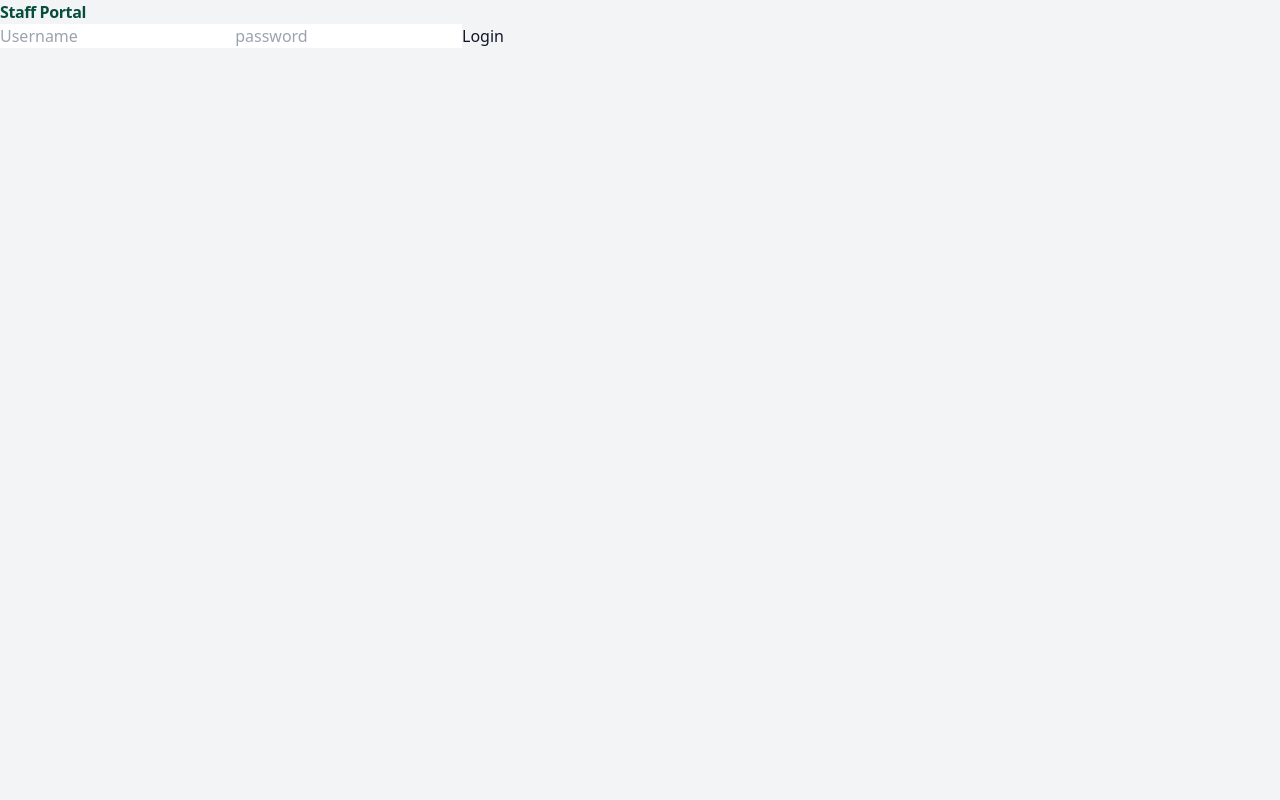
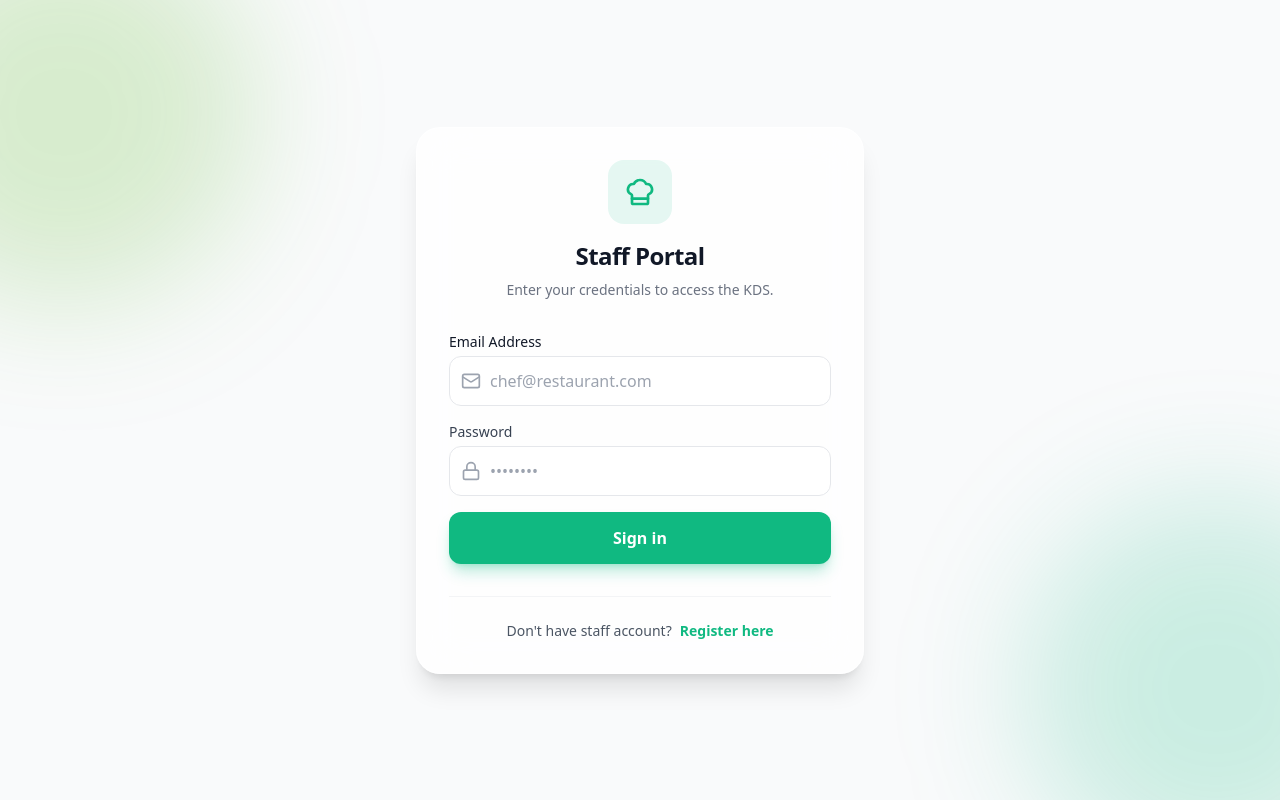
Before and after one commit to smartwachira/smart-table, a React (Vite) app in the folder client/: page /login in a window 1280 px wide. Built offline with nearby package versions, Linux system fonts and the light colour scheme; no server answers.

Commit message:
feat: enhance Login component; refactor authentication logic and improve UI for staff portal; add role and venue ID handling

```diff
--- a/client/src/components/Login .jsx
+++ b/client/src/components/Login .jsx
@@ -1,55 +1,241 @@
-import { useState } from 'react';
+import {useState} from 'react';
+import { useNavigate } from 'react-router-dom';
 import axios from  'axios';
-import { useNavigate} from 'react-router-dom';
-//import './Login.css';
-import toast from 'react-hot-toast';
+import toast from  'react-hot-toast';
+import { ChefHat, Mail, Lock, User, Loader2, ShieldCheck, Store} from 'lucide-react';
 
-const Login = ()=>{
-    //The memory
-    const [username, setUsername] = useState('');
-    const [password, setPassword] = useState('');
+const AuthPortal = () => {
     const navigate = useNavigate();
+    const [isLogin, setIsLogin] = useState(true);
+    const [isLoading, setIsLoading] = useState(false);
 
-    const handleLogin = async (e)=>{
+    // Form State
+    const [formData, setFormData] = useState({
+        name: '',
+        email: '',
+        password: '',
+        role:'kitchen',// Default role for signup
+        venueId: ''
+    });
+
+    const handleChange = (e)=>{
+        setFormData({...formData, [e.target.name]: e.target.value});
+    };
+
+    const handleSubmit = async (e)=>{
         e.preventDefault();
-        try{
-            //authourise
-            //The Handshake
-            const res = await axios.post('/api/auth/login',{username, password});
+        setIsLoading(true);
+        toast.loading(isLogin ? "Authenticating..." : "Creating account...",{id: 'auth'});
 
-            // SAVE THE BADGE
-            localStorage.setItem("token", res.data.token);
-            localStorage.setItem('role',res.data.role);
-            localStorage.setItem('venueId',res.data.venue_id);
+        try {
+            const endpoint = isLogin
+                ? '/api/auth/login'
+                : '/api/auth/register';
+            const payload = isLogin
+                ? { email: formData.email, password: formData.password}
+                : formData;
 
-            toast.success(`Welcome back, ${res.data.role}!`,{
-                icon: '👋',
-            });
+            const response = await axios(endpoint, payload);
 
-            //Redirect based on Rank
-            if (res.data.role === "kitchen"){
-                navigate(`/kitchen/${res.data.venueId}`);
-            } else if(res.data.role === "manager"){
-                navigate(`/kitchen/${res.data.venueId}`);
-            } else{
-                navigate('/')
+            //Save credentials to localStorage
+            localStorage.setItem('token',response.data.token);
+            localStorage.setItem('role',response.data.user.role);
+            localStorage.setItem('venueId', response.data.user.venue_id);
+
+            toast.success(isLogin
+                ? 'Welcome back!'
+                : "Account created successfully!",
+                {id: 'auth'}
+            );
+
+            // Route based on role
+            if (response.data.user.role === 'manager' || response.data.user.role === 'kitchen'){
+                navigate(`/kitchen/${response.data.user.venue_id}`);
+            } else {
+                navigate('/');
             }
 
-        } catch(err){
-            toast.error("Invalid Username or Password");
-            console.log((err));
+        } catch (error){
+            console.error("Auth Error:", error);
+            const errorMessage = error.response?.data?.message || "Authentication failed. Please try again.";
+            toast.error(errorMessage, {id: 'auth'});
+        } finally {
+            setIsLoading(false);
         }
     };
 
-    return(
-        <div className="login-container">
-            <form onSubmit={handleLogin} className="login-form">
-                <h2>Staff Portal</h2>
-                <input type="text" placeholder='Username' value={username} onChange={(e)=>setUsername(e.target.value)}/>
-                <input type="password" placeholder=' password' value={password} onChange={(e)=> setPassword(e.target.value)} />
-                <button type='submit'>Login</button>
-            </form>
+    return (
+        <div className="min-h-screen bg-gray-50 flex flex-col justify-center items-center p-4 relative overflow-hidden animate-fadeIn">
+            {/* Background Decorative Elements */}
+            <div className='absolute top-[-10%] left-[-10%] w-96 h-96 bg-[#52B520]/20 rounded-full blur-3xl'></div>
+            <div className='absolute bottom-[-10%] right-[-10%] w-96 h-96 bg-brand-primary/20 rounded-full blur-3xl'></div>
+
+            <div className="w-full max-w-md bg-white/80 backdrop-blur-xl rounded-3xl shadow-xl border border-white/50 p-8 relative z-10">
+                {/* Header Section  */}
+                <div className="text-center mb-8">
+                    <div className="inline-flex items-center justify-center w-16 h-16 rounded-2xl bg-brand-primary/10 mb-4">
+                        <ChefHat className="w-8 h-8 text-brand-primary"></ChefHat>
+                    </div>
+                    <h1 className="text-2xl font-bold text-gray-900">
+                        {isLogin
+                            ? 'Staff Portal'
+                            : 'Register Staff'
+                        }
+                    </h1>
+                    <p className="text-gray-500 text-sm mt-2">
+                        {isLogin
+                            ? 'Enter your credentials to access the KDS.'
+                            : 'Create a new account for your kitchen team.'
+                        }
+                    </p>
+                </div>
+
+                {/* Form Section */}
+                <form onSubmit={handleSubmit} className="space-y-4">
+                    {/* Conditionally render field for Sign Up */}
+                    {!isLogin && (
+                        <div className="animate-fadeIn">
+                            <label className="block text-sm font-medium text-gray-700 mb-1">Full Name</label>
+                            <div className="relative">
+                                <div className="absolute inset-y-0 left-0 pl-3 flex items-center pointer-events-none">
+                                    <User className="h-5 w-5 text-gray-400"></User>
+                                </div>
+                                <input
+                                    type="text"
+                                    name='name'
+                                    required={!isLogin}
+                                    value={formData.name}
+                                    onChange={handleChange}
+                                    placeholder='Chef Gordon'
+                                    className='block w-full pl-10 pr-3 border border-gray-200 rounded-xl focus:ring-brand-primary transition-all bg-white/50'
+                                />
+                            </div>
+                        </div>
+                    )}
+
+                    {/* Email Field (Used in both) */}
+                    <div>
+                        <label  className="block text-sm font-medium text-gray mb-1">Email Address</label>
+                        <div className="relative">
+                            <div className="absolute inset-y-0 left-0 pl-3 flex items-center pointer-events-none">
+                                <Mail className='h-5 w-5 text-gray-400'></Mail>
+                            </div>
+                            <input
+                                type="email"
+                                required
+                                value={formData.email}
+                                onChange={handleChange}
+                                name='email'
+                                placeholder='chef@restaurant.com'
+                                className="block w-full pl-10 pr-3 py-3 border border-gray-200 rounded-xl focus:ring-brand-primary focus:border-brand-primary transition-all bg-white/50"
+                            />
+
+                        </div>
+                    </div>
+
+                    {/* Password Field (Used in both)  */}
+                    <div>
+                        <label className="block text-sm font-medium text-gray-700 mb-1">Password</label>
+                        <div className="relative">
+                            <div className="absolute inset-y-0 left-0 pl-3 flex items-center pointer-events-none">
+                                <Lock className="h-5 w-5 text-gray-400"></Lock>
+                            </div>
+                            <input
+                                type="text"
+                                name='password'
+                                required
+                                value={formData.password}
+                                onChange={handleChange}
+                                placeholder='••••••••'
+                                className="block w-full pl-10 pr-3 py-3 border border-gray-200 rounded-xl focus:ring-brand-primary focus:border-brand-primary transition-all bg-white/50" />
+                        </div>
+                    </div>
+
+                    {/* Conditionally render Role & Venue for Sign Up */}
+                    {!isLogin && (
+                        <div className="grid grid-cols-2 gap-4 animate-fadeIn">
+                            <div>
+                                <label  className="block text-sm font-medium text-grey-700 mb-1">Role</label>
+                                <div className="relative">
+                                    <div className="absolute inset-y-0 left-0 pl-3 flex items-center pointer-events-none">
+                                        <ShieldCheck className='h-5 w-5 text-gray-400'/>
+                                    </div>
+                                    <select
+                                        name="role"
+                                        value={formData.role}
+                                        onChange={handleChange}
+                                        className='block w-full pl-10 pr-3 py-3 border border-gray-200 rounded-xl focus:ring-brand-primary focus:border-brand-primary apperance-none bg-white/50'
+                                    >
+                                        <option value="kitchen">Kitchen Staff</option>
+                                        <option value="manager">Manager</option>
+                                    </select>
+                                </div>
+                            </div>
+                            <div>
+                                <label className="block text-sm font-medium text-gray-700 mb-1">Venue ID</label>
+                                <div className='relative'>
+                                    <div className="absolute inset-y-0 left-0 pl-3 flex items-center pointer-events-none">
+                                        <Store className="h-5 w-5 text-gray-400"></Store>
+                                    </div>
+                                    <input
+                                        type="text"
+                                        name='venueId'
+                                        required={!isLogin}
+                                        value={formData.venueId}
+                                        onChange={handleChange}
+                                        placeholder='UUUID...'
+                                        className='block w-full pl-10 pr-3 border border-gray-200 rounded-xl focus:ring-brand-primary focus:border-brand-primary transition-all bg-white/50 text-xs'
+                                    />
+
+                                </div>
+                            </div>
+                        </div>
+                    )}
+
+                    {/* Submit Button */}
+                    <button
+                        type='submit'
+                        disabled={isLoading}
+                        className={`w-full mt-6 py-3.5 rounded-xl font-bold text-white flex items-center justify-center gap-2 transition-all shadow-lg
+                            ${isLoading ? 'bg-gray-400 cursor-not-allowed' : 'bg-brand-primary hover:bg-brand-primary/90 hover:-translate-y-0.5 shadow-brand-primary/30'}`}
+                    >
+                        {isLoading
+                            ? <><Loader2 className="animate-spin"  size={20}></Loader2> Processing...</>
+                            : (isLogin
+                                ? "Sign in"
+                                : 'Create Account'
+                            )
+                        }
+                    </button>
+
+
+                </form>
+
+                {/* Toggle Login/Signup */}
+                <div className="mt-8 text-center border-t border-gray-100 pt-6">
+                    <p className="text-sm text-gray-600">
+                        {isLogin
+                            ? "Don't have staff account?"
+                            : 'Already have an account?'
+                        }
+                        <button
+                            type='button'
+                            onClick={()=>setIsLogin(!isLogin)}
+                            className='ml-2 font-bold text-brand-primary hover:underline transition-all'
+
+                        >
+                            {isLogin
+                                ? 'Register here'
+                                : 'Sign in instead'
+                            }
+                        </button>
+                    </p>
+
+                </div>
+
+            </div>
         </div>
-    )
+    );
 };
-export default Login;
+
+export default AuthPortal;
```
Also changed, not shown: client/src/components/Kitchen.jsx (+7 -7 lines).
